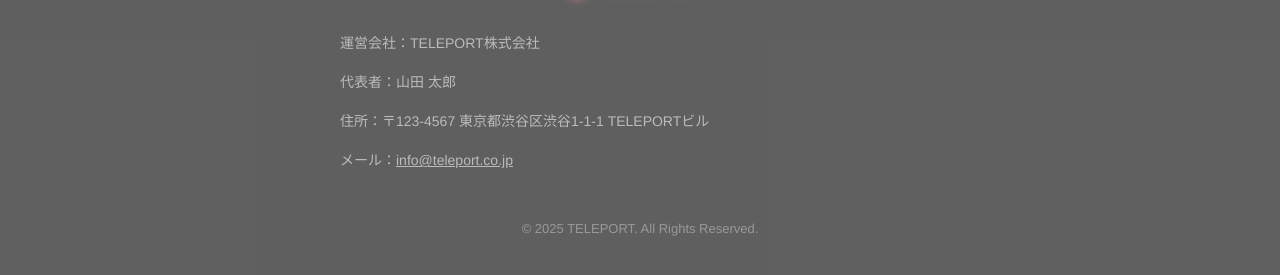
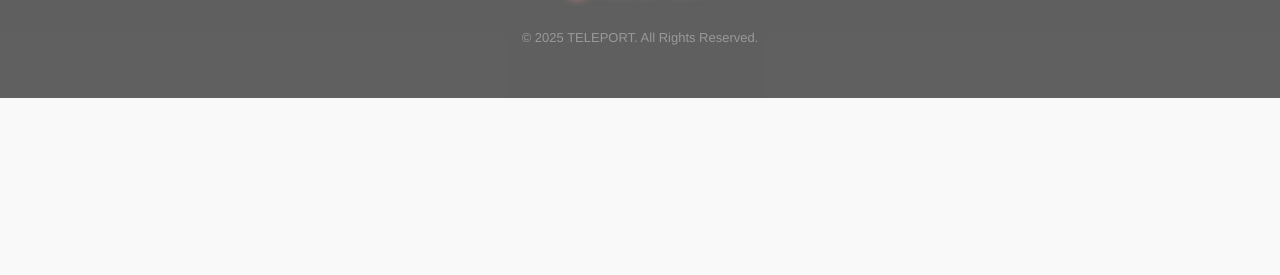
Before and after one commit to k-yanagimachi/k-yanagimachi.github.io, a plain HTML site: page index.html in a window 1280 px wide. Shown: the part 4535-4810 px from the top of the page. After the commit the page ends 4633 px from the top, so only its background shows below. Drawn offline with Linux system fonts and the light colour scheme.

Commit message:
Update footer.html

```diff
--- a/footer.html
+++ b/footer.html
@@ -6,12 +6,12 @@
         <img src="assets/img/logo.png" alt="TELEPORTロゴ" width="150">
       </a>
     </div>
-    <div class="tp-footer__company">
-      <p>運営会社：TELEPORT株式会社</p>
+    <!-- <div class="tp-footer__company">
+      <p>運営会社：trading ltd</p>
       <p>代表者：山田 太郎</p>
       <p>住所：〒123-4567 東京都渋谷区渋谷1-1-1 TELEPORTビル</p>
       <p>メール：<a href="mailto:info@teleport.co.jp">info@teleport.co.jp</a></p>
-    </div>
+    </div> -->
     <div class="tp-footer__copy">
       <p>&copy; 2025 TELEPORT. All Rights Reserved.</p>
     </div>
```
